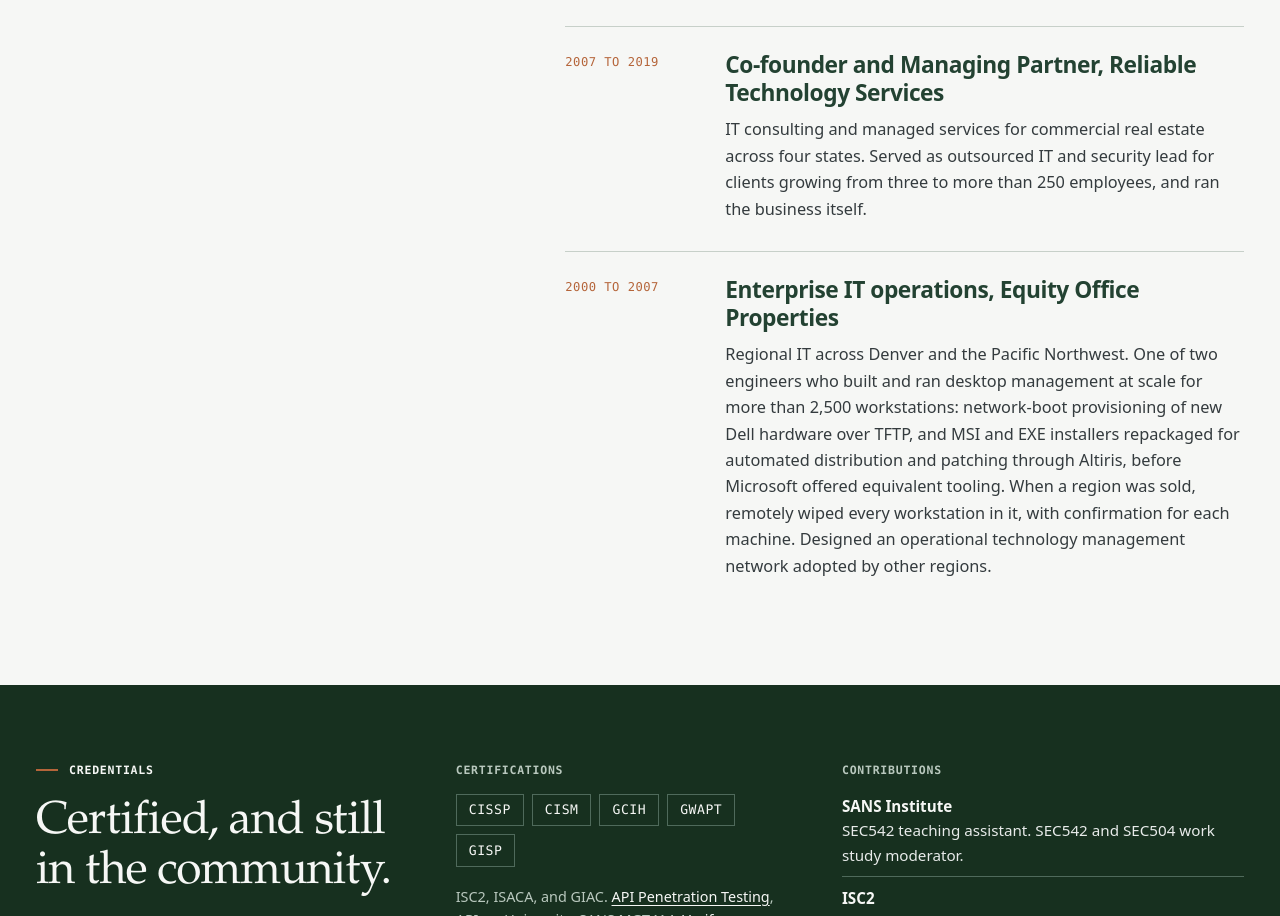
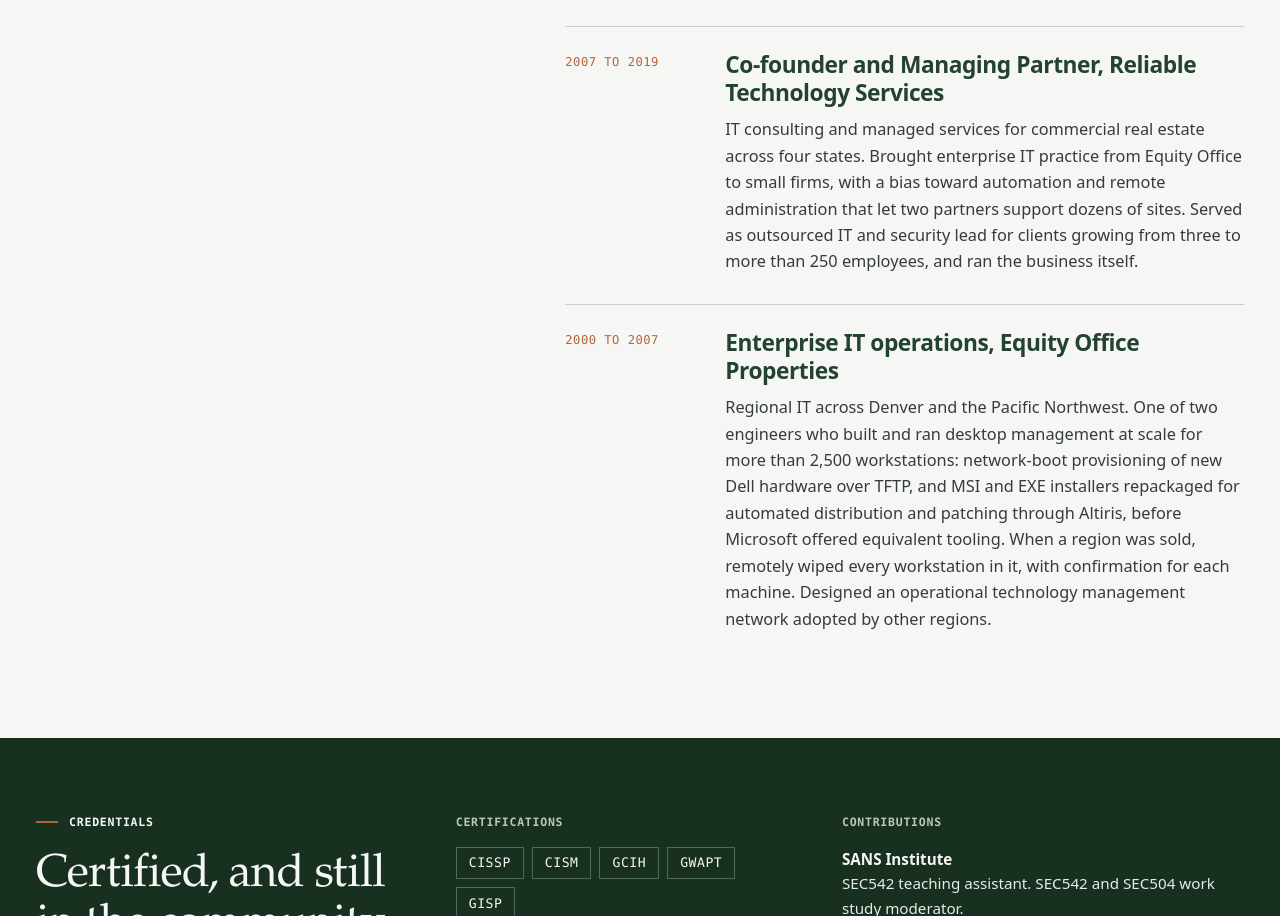
Before and after one commit to ryan5hanahan/linkedinfosec, a plain HTML site: page public/index.html in a window 1280 px wide. Shown: the part 3194-4110 px from the top of the page. Drawn offline with Linux system fonts and the light colour scheme.

Commit message:
Note enterprise practice and automation at Reliable Technology Services
Co-Authored-By: Claude Fable 5.1 <noreply@anthropic.com>

```diff
--- a/public/index.html
+++ b/public/index.html
@@ -116,7 +116,7 @@
           <p class="when">2007 to 2019</p>
           <div>
             <h3>Co-founder and Managing Partner, Reliable Technology Services</h3>
-            <p>IT consulting and managed services for commercial real estate across four states. Served as outsourced IT and security lead for clients growing from three to more than 250 employees, and ran the business itself.</p>
+            <p>IT consulting and managed services for commercial real estate across four states. Brought enterprise IT practice from Equity Office to small firms, with a bias toward automation and remote administration that let two partners support dozens of sites. Served as outsourced IT and security lead for clients growing from three to more than 250 employees, and ran the business itself.</p>
           </div>
         </li>
         <li>
```
